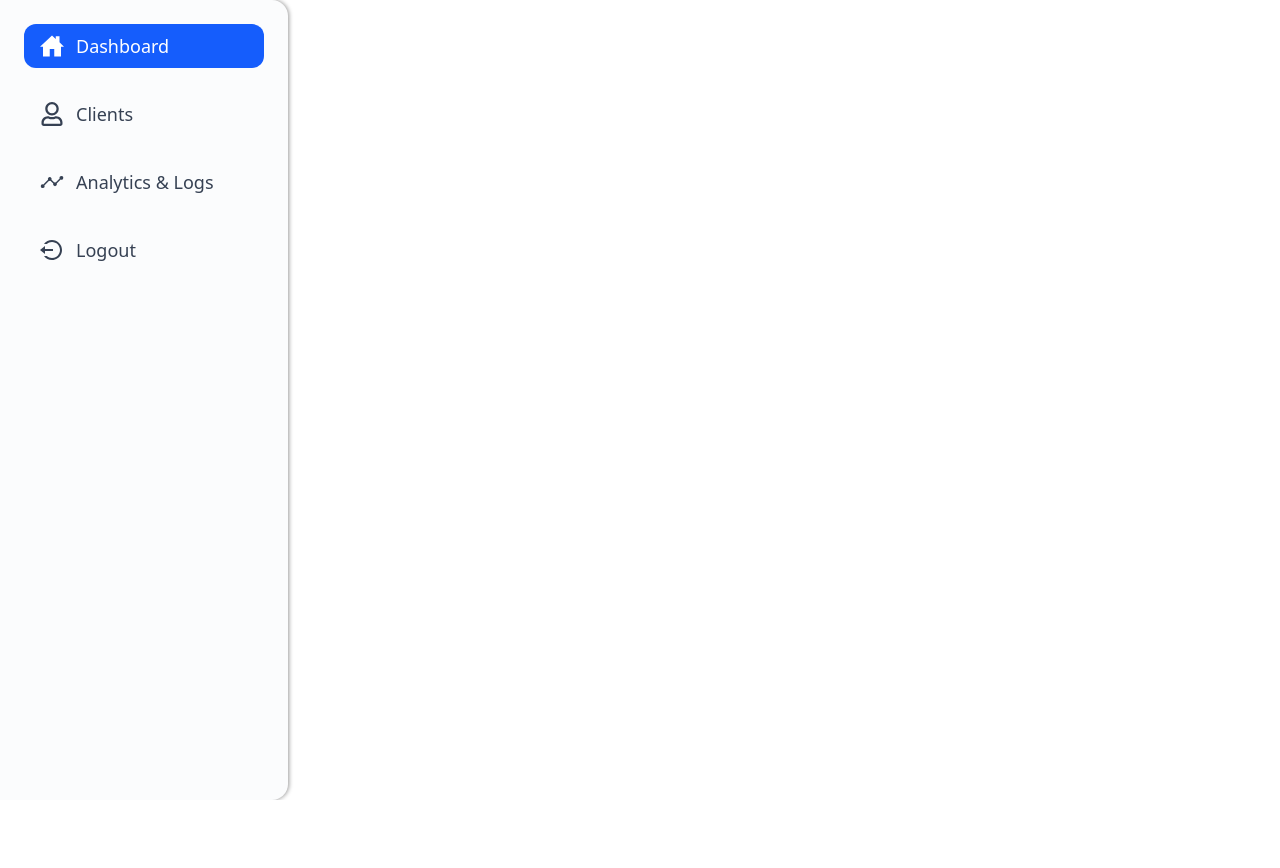
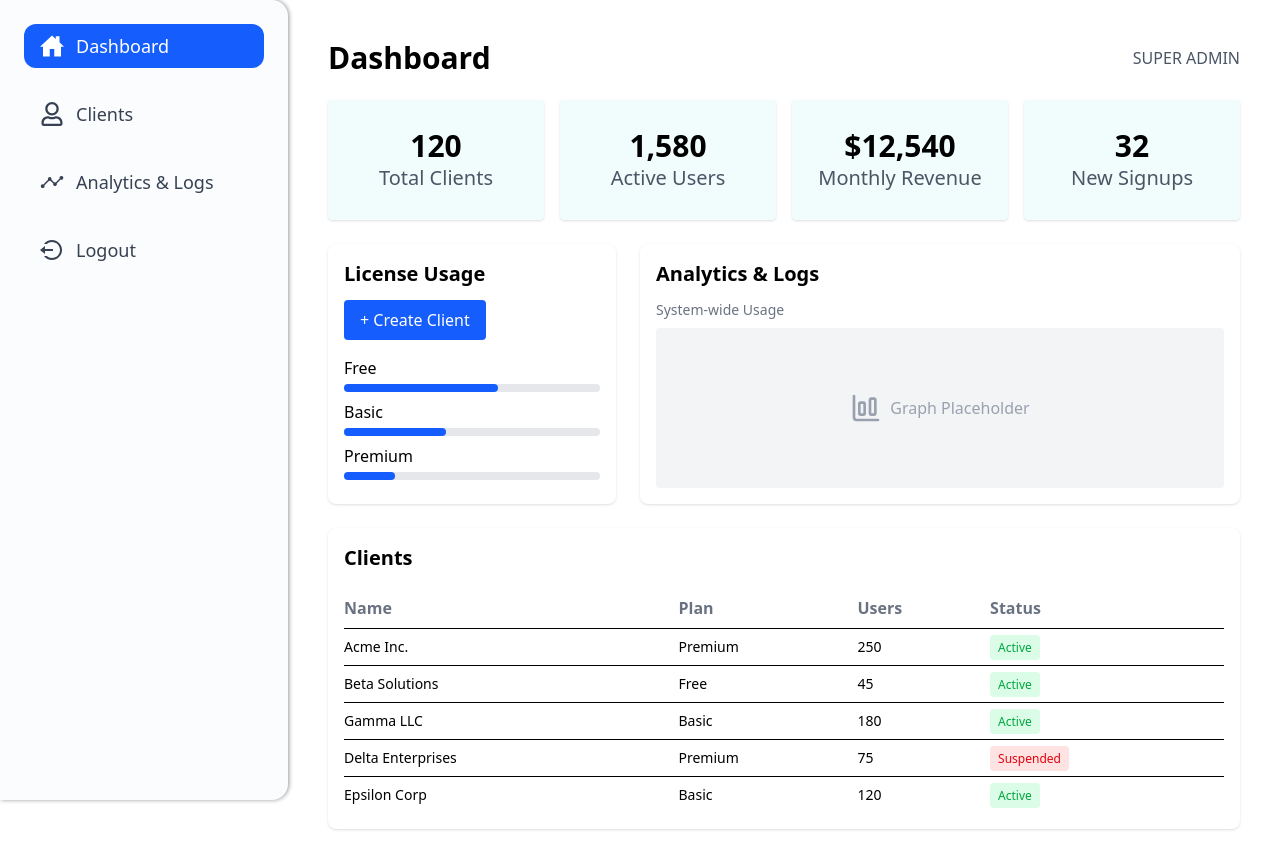
Before and after one commit to Vaibhav-stack31/superadmin_tm_frontend, a Next.js app: page /dashboard in a window 1280 px wide. Before the commit the page ends 800 px from the top, so only its background shows below. Built offline with nearby package versions, Linux system fonts and the light colour scheme.

Commit message:
create dashboard page

```diff
--- a/package.json
+++ b/package.json
@@ -11,6 +11,8 @@
   "dependencies": {
     "@gsap/react": "^2.1.2",
     "gsap": "^3.13.0",
+    "i": "^0.3.7",
+    "lucide-react": "^0.509.0",
     "next": "15.3.2",
     "react": "^19.0.0",
     "react-dom": "^19.0.0",
@@ -21,6 +23,6 @@
     "@tailwindcss/postcss": "^4",
     "eslint": "^9",
     "eslint-config-next": "15.3.2",
-    "tailwindcss": "^4"
+    "tailwindcss": "^4.1.6"
   }
 }
--- a/src/app/dashboard/page.jsx
+++ b/src/app/dashboard/page.jsx
@@ -1,8 +1,108 @@
-const page = () => {
-    return (
-        <div>
+"use client";
+import { BarChartBig } from "lucide-react";
+
+export default function DashboardPage() {
+  return (
+    <div className="p-6 w-full">
+      <div className="flex justify-between items-center mb-6">
+        <h1 className="text-3xl font-bold">Dashboard</h1>
+        <span className="text-gray-600 font-medium">SUPER ADMIN</span>
+      </div>
+
+      {/* Cards Row */}
+      <div className="grid grid-cols-4 gap-4 mb-6">
+        <Card title="Total Clients" value="120" />
+        <Card title="Active Users" value="1,580" />
+        <Card title="Monthly Revenue" value="$12,540" />
+        <Card title="New Signups" value="32" />
+      </div>
+
+      {/* License Usage & Analytics */}
+      <div className="grid grid-cols-3 gap-6 mb-6">
+        <div className="col-span-1 bg-white p-4 rounded-lg shadow">
+          <h1 className="font-semibold mb-3 text-xl">License Usage</h1>
+          <button className="bg-blue-600 text-white px-4 py-2 rounded mb-4 cursor-pointer">
+            + Create Client
+          </button>
+          <UsageBar label="Free" percent={60} />
+          <UsageBar label="Basic" percent={40} />
+          <UsageBar label="Premium" percent={20} />
         </div>
-    );
+
+        <div className="col-span-2 bg-white p-4 rounded-lg shadow">
+          <h1 className="font-semibold mb-3 text-xl">Analytics & Logs</h1>
+          <p className="text-sm text-gray-500 mb-2">System-wide Usage</p>
+          <div className="w-full h-40 bg-gray-100 rounded flex items-center justify-center text-gray-400">
+            <BarChartBig className="w-8 h-8" />
+            <span className="ml-2">Graph Placeholder</span>
+          </div>
+        </div>
+      </div>
+
+      {/* Clients Table */}
+      <div className="bg-white p-4 rounded-lg shadow">
+        <h1 className="font-semibold mb-4 text-xl">Clients</h1>
+        <table className="w-full text-md">
+          <thead>
+            <tr className="text-left text-gray-500">
+              <th className="py-2">Name</th>
+              <th>Plan</th>
+              <th>Users</th>
+              <th>Status</th>
+            </tr>
+          </thead>
+          <tbody className="text-sm">
+            <ClientRow name="Acme Inc." plan="Premium" users={250} status="Active" />
+            <ClientRow name="Beta Solutions" plan="Free" users={45} status="Active" />
+            <ClientRow name="Gamma LLC" plan="Basic" users={180} status="Active" />
+            <ClientRow name="Delta Enterprises" plan="Premium" users={75} status="Suspended" />
+            <ClientRow name="Epsilon Corp" plan="Basic" users={120} status="Active" />
+          </tbody>
+        </table>
+      </div>
+    </div>
+  );
 }
 
-export default page;
+function Card({ title, value }) {
+  return (
+    <div className="bg-[#f1fdfd] p-4 py-7 rounded shadow text-center">
+      <div className="text-3xl font-bold">{value}</div>
+      <div className="text-gray-600 text-xl">{title}</div>
+    </div>
+  );
+}
+
+function UsageBar({ label, percent }) {
+  return (
+    <div className="mb-2">
+      <div className="text-md mb-1">{label}</div>
+      <div className="w-full bg-gray-200 h-2 rounded-full">
+        <div
+          className="bg-blue-600 h-2 rounded-full"
+          style={{ width: `${percent}%` }}
+        ></div>
+      </div>
+    </div>
+  );
+}
+
+function ClientRow({ name, plan, users, status }) {
+  const statusColor =
+    status === "Active"
+      ? "text-green-600 bg-green-100"
+      : "text-red-600 bg-red-100";
+
+  return (
+    <tr className="border-t">
+      <td className="py-2">{name}</td>
+      <td>{plan}</td>
+      <td>{users}</td>
+      <td>
+        <span className={`px-2 py-1 text-xs rounded ${statusColor}`}>
+          {status}
+        </span>
+      </td>
+    </tr>
+  );
+}
```
Also changed, not shown: 1 other file (tests, documents, lock files or other folders).
